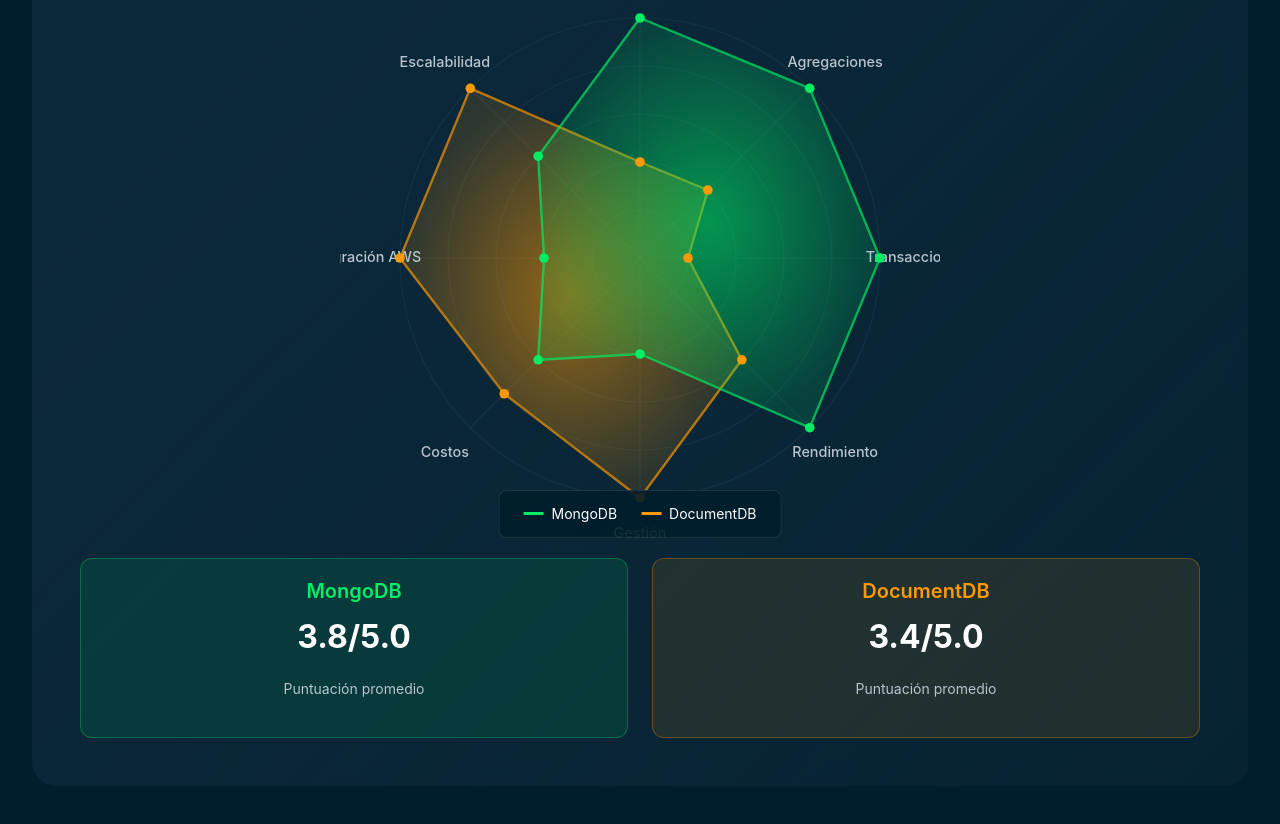
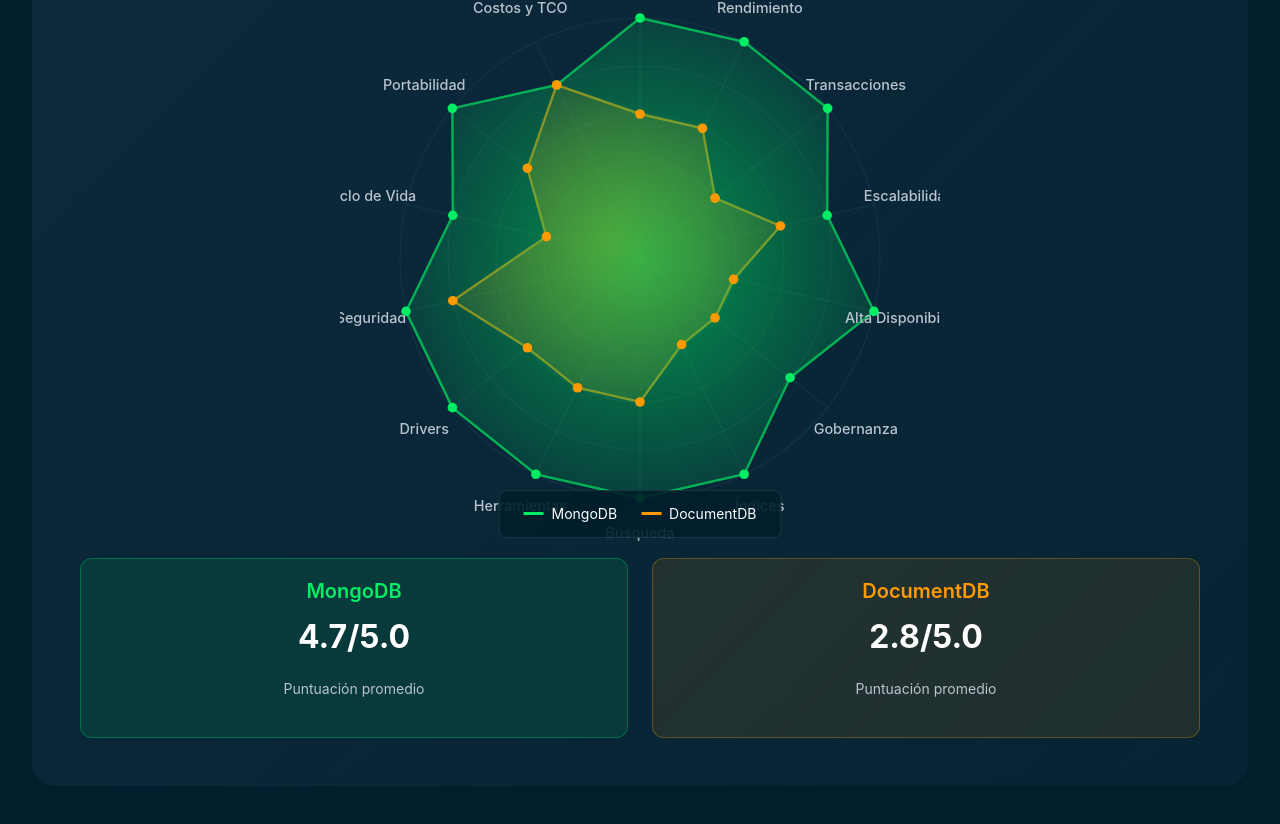
Before and after one commit to LeoLibertine/gomdb-site, a React (Vite) app: page /clientes/cencosud/document-mongo in a window 1280 px wide. Shown: the part 822-1646 px from the top of the page. Built offline with nearby package versions, Linux system fonts and the light colour scheme.

Commit message:
Agrego página document-mongo para Cencosud v8

```diff
--- a/src/pages/Clientes/cencosud/document-mongo.jsx
+++ b/src/pages/Clientes/cencosud/document-mongo.jsx
@@ -46,14 +46,20 @@
 
   // Datos para el diagrama de radar
   const radarData = [
-    { label: 'Compatibilidad', mongodb: 5, documentdb: 2 },
-    { label: 'Agregaciones', mongodb: 5, documentdb: 2 },
-    { label: 'Transacciones', mongodb: 5, documentdb: 1 },
-    { label: 'Rendimiento', mongodb: 5, documentdb: 3 },
-    { label: 'Gestión', mongodb: 2, documentdb: 5 },
-    { label: 'Costos', mongodb: 3, documentdb: 4 },
-    { label: 'Integración AWS', mongodb: 2, documentdb: 5 },
-    { label: 'Escalabilidad', mongodb: 3, documentdb: 5 }
+    { label: 'Compatibilidad',      mongodb: 5, documentdb: 3 },
+    { label: 'Rendimiento',         mongodb: 5, documentdb: 3 },
+    { label: 'Transacciones',       mongodb: 5, documentdb: 2 },
+    { label: 'Escalabilidad',       mongodb: 4, documentdb: 3},
+    { label: 'Alta Disponibilidad', mongodb: 5, documentdb: 2 },
+    { label: 'Gobernanza',          mongodb: 4, documentdb: 2 },
+    { label: 'Índices',             mongodb: 5, documentdb: 2 },
+    { label: 'Búsqueda',            mongodb: 5, documentdb: 3 },
+    { label: 'Herramientas',        mongodb: 5, documentdb: 3 },
+    { label: 'Drivers',             mongodb: 5, documentdb: 3 },
+    { label: 'Seguridad',           mongodb: 5, documentdb: 4 },
+    { label: 'Ciclo de Vida',       mongodb: 4, documentdb: 2 },
+    { label: 'Portabilidad',        mongodb: 5, documentdb: 3 },
+    { label: 'Costos y TCO',        mongodb: 4, documentdb: 4 }
   ];
 
   // Calcular puntuación promedio
```
